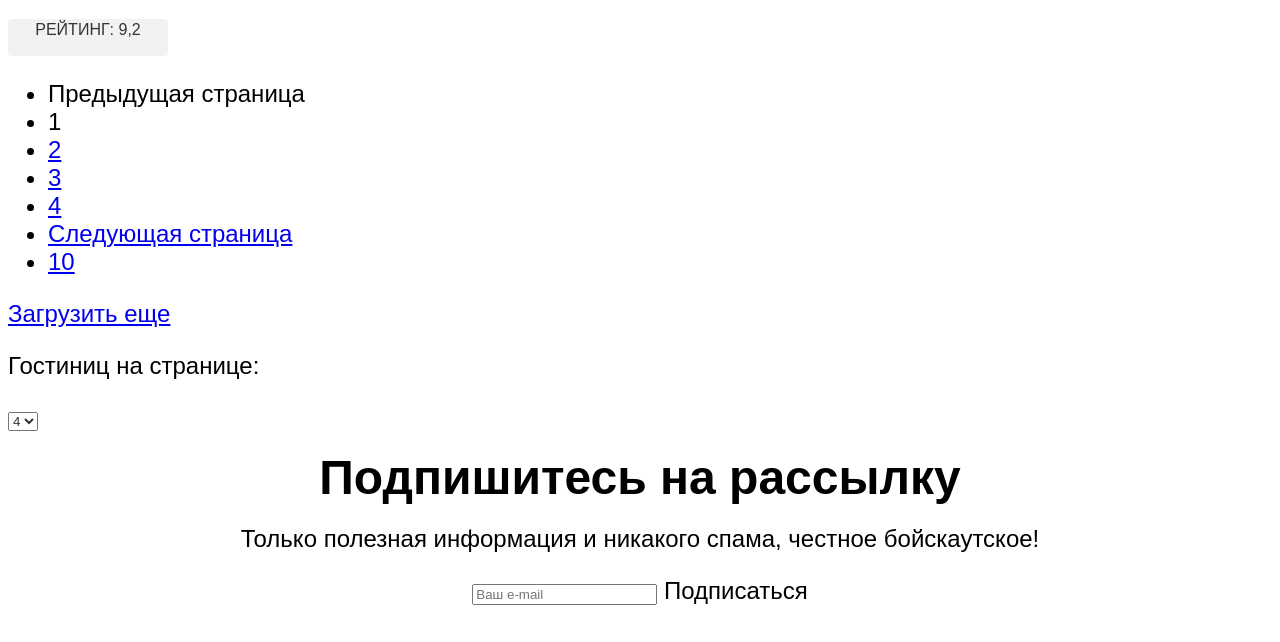
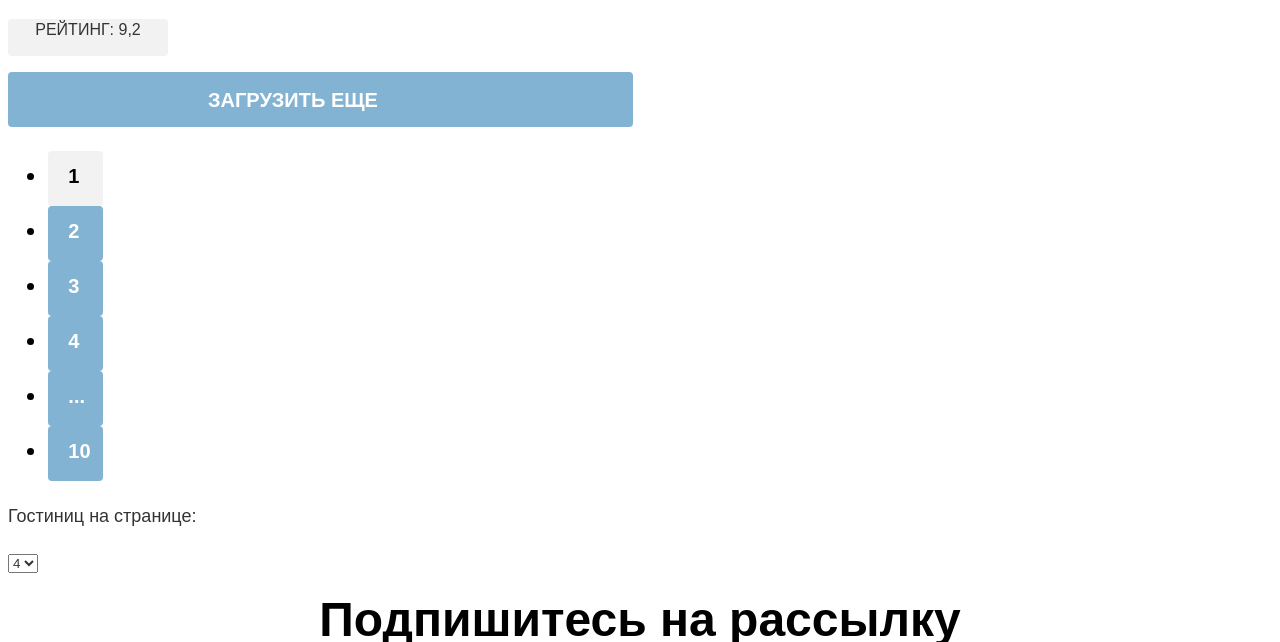
Before and after one commit to Solarevtk/1838315-sedona-32, a plain HTML site: page catalog.html in a window 1280 px wide. Shown: the part 2867-3509 px from the top of the page. Drawn offline with Linux system fonts and the light colour scheme.

Commit message:
blablablaaa

```diff
--- a/catalog.html
+++ b/catalog.html
@@ -233,44 +233,53 @@
           <p class="rating">Рейтинг: 9,2</p>
         </div>
 
+        <div class="link-more-div">
+          <a class="link-more" href="#">Загрузить еще</a>
+        </div>
+      </div>
         <ul class="pagination">
           <li class="pagination-item">
-            <a class="pagination-link pagination-prev pagination-disabled">
-              <span class="visually-hidden">Предыдущая страница</span>
-            </a>
+            <div class="pagination-link-block-gray">
+            <a class="pagination-current-gray">1</a>
+            </div>
           </li>
           <li class="pagination-item">
-            <a class="pagination-link pagination-current">1</a>
+            <div class="pagination-link-block">
+            <a class="pagination-link" href="#">2</a>
+            </div>
           </li>
           <li class="pagination-item">
-            <a class="pagination-link" href="#">2</a>
+            <div class="pagination-link-block">
+            <a class="pagination-link" href="#">3</a>
+            </div>
           </li>
           <li class="pagination-item">
-            <a class="pagination-link" href="#">3</a>
+            <div class="pagination-link-block">
+            <a class="pagination-link" href="#">4</a>
+            </div>
           </li>
           <li class="pagination-item">
-            <a class="pagination-link" href="#">4</a>
+            <div class="pagination-link-block">
+            <a class="pagination-link pagination-next" href="#">...
+            </a>
+            </div>
+
           </li>
           <li class="pagination-item">
-            <a class="pagination-link pagination-next" href="#">
-              <span class="visually-hidden">Следующая страница</span>
-            </a>
-          </li>
-          <li class="pagination-item">
+            <div class="pagination-link-block">
             <a class="pagination-link" href="#">10</a>
+          </div>
           </li>
         </ul>
 
-        <div class="link-more-div">
-          <a class="link-more" href="#">Загрузить еще</a>
-        </div>
 
-        <P>Гостиниц на странице:</P>
+
+        <P class="text-sorting">Гостиниц на странице:</P>
         <select class="select-control" id="sorting-hotels" name="sorting">
-          <option value="4">4</option>
-          <option value="3">3</option>
-          <option value="2">2</option>
-          <option value="1">1</option>
+          <option class="option-control" value="4">4</option>
+          <option class="option-control" value="3">3</option>
+          <option class="option-control" value="2">2</option>
+          <option class="option-control" value="1">1</option>
         </select>
       </section>
 
--- a/styles/style.css
+++ b/styles/style.css
@@ -391,3 +391,83 @@ body {
     margin-right: 50px;
     margin-top: -27px;
 }
+.text-sorting {
+    font-family: inherit;
+    font-style: normal;
+    font-weight: normal;
+    font-size: 18px;
+    line-height: 23px;
+    color: #333333;
+}
+.option-control {
+    font-family: inherit;
+    font-style: normal;
+    font-weight: normal;
+    font-size: 18px;
+    line-height: 23px;
+    color: #333333;
+}
+.pagination-link-block-gray {
+    background-color: #F2F2F2;
+    border-radius: 4px;
+    width: 55px;
+    height: 55px;
+}
+.pagination-current-gray {
+    font-family: inherit;
+    font-style: normal;
+    font-weight: bold;
+    font-size: 20px;
+    line-height: 26px;
+    display: flex;
+    align-items: center;
+    text-align: center;
+    text-transform: uppercase;
+    color: #000000;
+    padding-top:22%;
+    padding-left:37%;
+
+}
+.pagination-link {
+    font-family: inherit;
+    font-style: normal;
+    font-weight: bold;
+    font-size: 20px;
+    line-height: 26px;
+    display: flex;
+    align-items: center;
+    text-align: center;
+    text-transform: uppercase;
+    color: #FFFFFF;
+    text-decoration: none;
+    padding-top:22%;
+    padding-left:37%;
+}
+.pagination-link-block{
+    background-color: #83B3D3;
+    border-radius: 4px;
+    width: 55px;
+    height: 55px;
+}
+.link-more-div {
+
+    width: 625px;
+    height: 55px;
+    background-color: #83B3D3;
+    border-radius: 4px;
+}
+.link-more {
+    padding-top:15px;
+    padding-left:200px;
+    font-family: inherit;
+    font-style: normal;
+    font-weight: bold;
+    font-size: 20px;
+    line-height: 26px;
+    display: flex;
+    align-items: center;
+    text-align: center;
+    text-transform: uppercase;
+    text-decoration: none;
+    color:#FFFFFF;
+}
```
